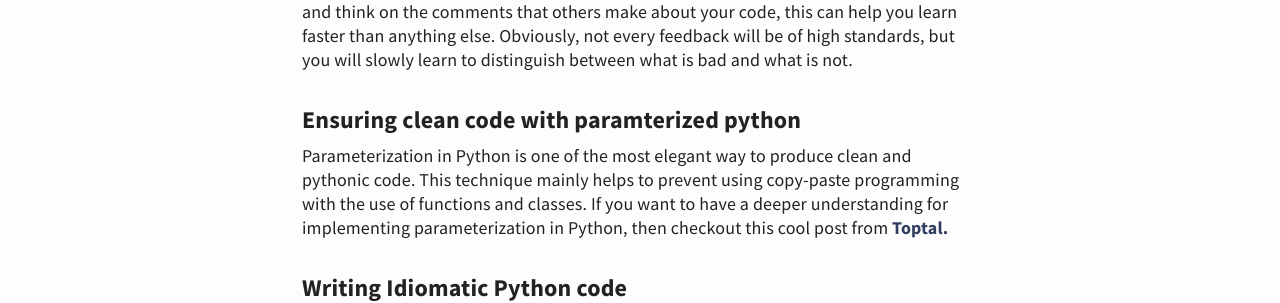
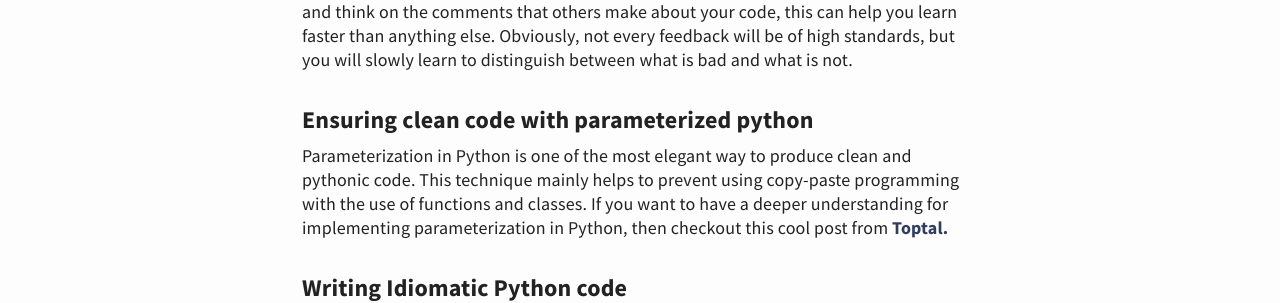
Before and after one commit to asheeshcric/blog, a Jekyll site: the page built from _posts/2019-02-08-pythonic-code.md, in a window 1280 px wide and 900 px high, scrolled down 2434 px. Shown: the part 393-696 px from the top of the window. Built offline with Jekyll 4.4.1, drawn with Linux system fonts in a browser that asks for light colours; comment, search, counter and statistics services are not loaded.

Commit message:
Fix typo

```diff
--- a/_posts/2019-02-08-pythonic-code.md
+++ b/_posts/2019-02-08-pythonic-code.md
@@ -90,7 +90,7 @@ learn faster than anything else. Obviously, not every feedback will be of high s
 but you will slowly learn to distinguish between what is bad and what is not.
 
 
-### Ensuring clean code with paramterized python
+### Ensuring clean code with parameterized python
 Parameterization in Python is one of the most elegant way to produce clean and pythonic code. This technique mainly
 helps to prevent using copy-paste programming with the use of functions and classes. If you want to have a deeper
 understanding for implementing parameterization in Python, then checkout this cool post from [Toptal.](https://www.toptal.com/python/python-parameterized-design-patterns)
```
